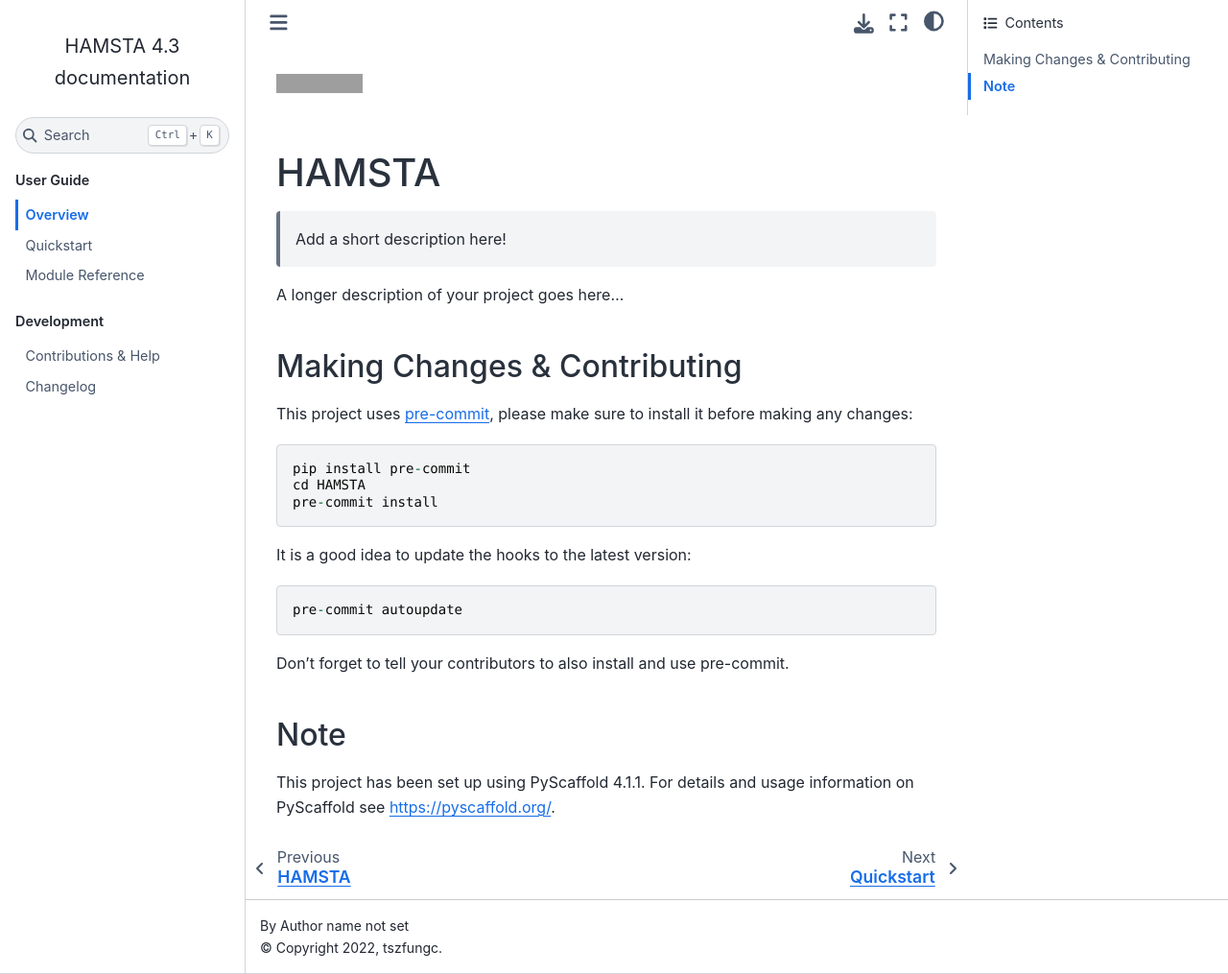
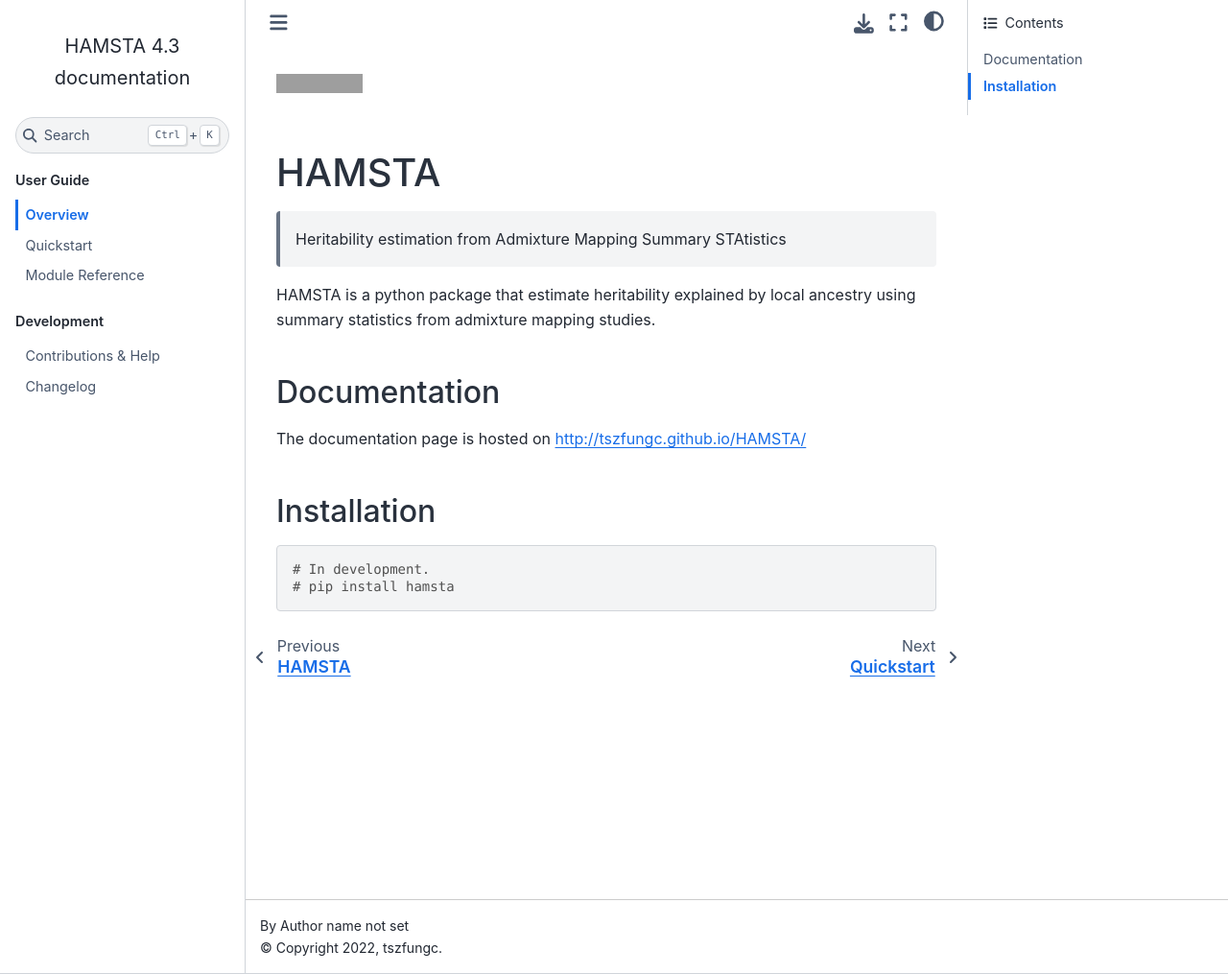
Before and after one commit to tszfungc/HAMSTA, a Sphinx documentation site: the page built from docs/readme.rst, in a window 1280 px wide and 1015 px high. Shown: the whole window at 96% size. Built offline with Sphinx 7.4.7 and the Sphinx Book theme 1.1.4, drawn with Linux system fonts in a browser that asks for light colours; grey boxes are pictures that could not be loaded.

Commit message:
Update docs

```diff
--- a/README.rst
+++ b/README.rst
@@ -39,34 +39,22 @@
 ======
 
 
-    Add a short description here!
+    Heritability estimation from Admixture Mapping Summary STAtistics
 
 
-A longer description of your project goes here...
+
+HAMSTA is a python package that estimate heritability explained by local ancestry using summary statistics from admixture mapping studies.
 
 
-.. _pyscaffold-notes:
+Documentation
+=============
 
-Making Changes & Contributing
-=============================
+The documentation page is hosted on http://tszfungc.github.io/HAMSTA/
 
-This project uses `pre-commit`_, please make sure to install it before making any
-changes::
+Installation
+============
 
-    pip install pre-commit
-    cd HAMSTA
-    pre-commit install
+.. code-block:: bash
 
-It is a good idea to update the hooks to the latest version::
-
-    pre-commit autoupdate
-
-Don't forget to tell your contributors to also install and use pre-commit.
-
-.. _pre-commit: https://pre-commit.com/
-
-Note
-====
-
-This project has been set up using PyScaffold 4.1.1. For details and usage
-information on PyScaffold see https://pyscaffold.org/.
+    # In development.
+    # pip install hamsta
```
Also changed, not shown: docs/quickstart.rst (+27 -1 lines).
